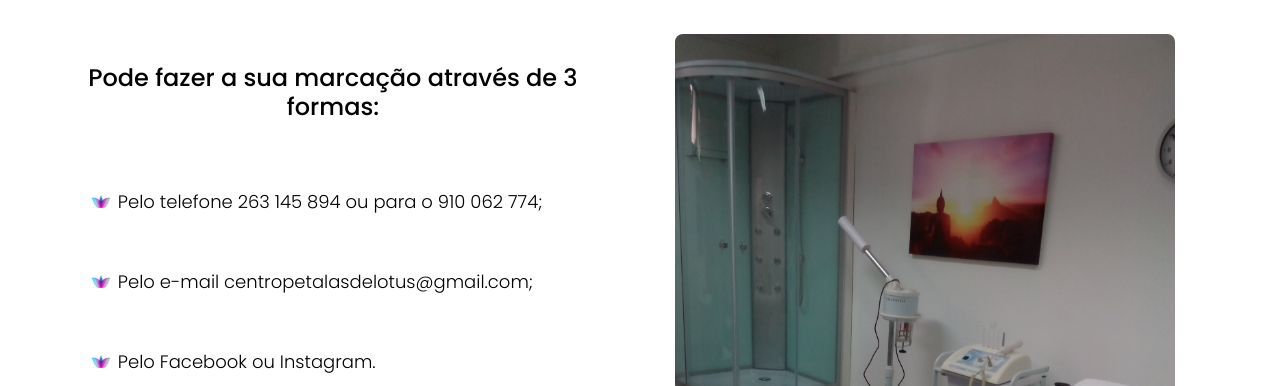
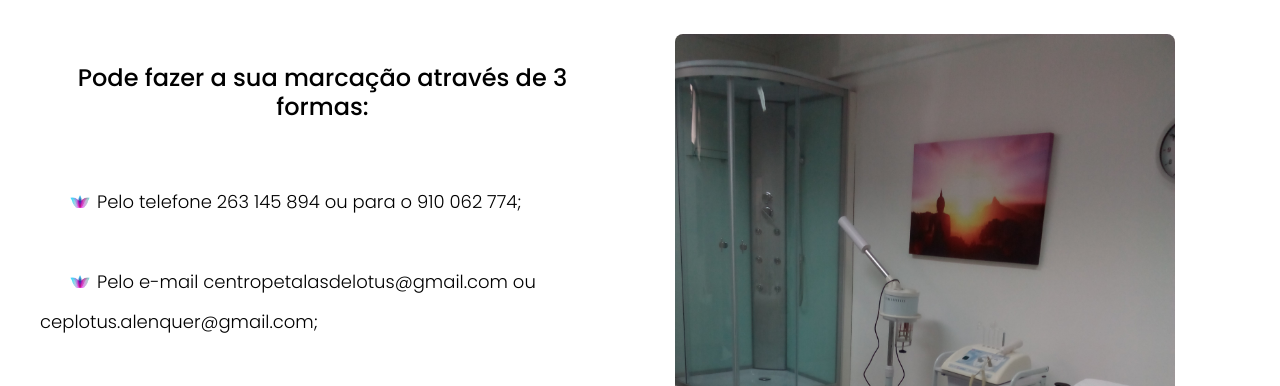
Before and after one commit to petalasdelotus/petalasdelotus.github.io, a plain HTML site: page marcacoes.html in a window 1280 px wide. Shown: the part 234-620 px from the top of the page. Drawn offline with nearby package versions, Linux system fonts and the light colour scheme.

Commit message:
Update marcacoes.html

```diff
--- a/marcacoes.html
+++ b/marcacoes.html
@@ -111,7 +111,8 @@ Estética Pétalas de Lótus
                 <h5>Pode fazer a sua marcação através de 3 formas:</h5>
                 <ul>
                     <li>Pelo telefone <a href="tel:263145894">263 145 894</a> ou para o <a href="tel:910062774">910 062 774</a>;</li>
-                    <li>Pelo e-mail <a href="mailto:centropetalaslotus@gmail.com">centropetalasdelotus@gmail.com</a>;</li>
+                    <li>Pelo e-mail <a href="mailto:centropetalaslotus@gmail.com">centropetalasdelotus@gmail.com</a> ou
+                    <a href="ceplotus.alenquer@gmail.com">ceplotus.alenquer@gmail.com</a>;</li>
                     <li>Pelo <a href="https://fb.com/EsteticaPetalasLotus">Facebook</a> ou <a href="https://www.instagram.com/esteticapetalaslotus">Instagram</a>.</li>
                 </ul>
                 <div class="time-title">
```
